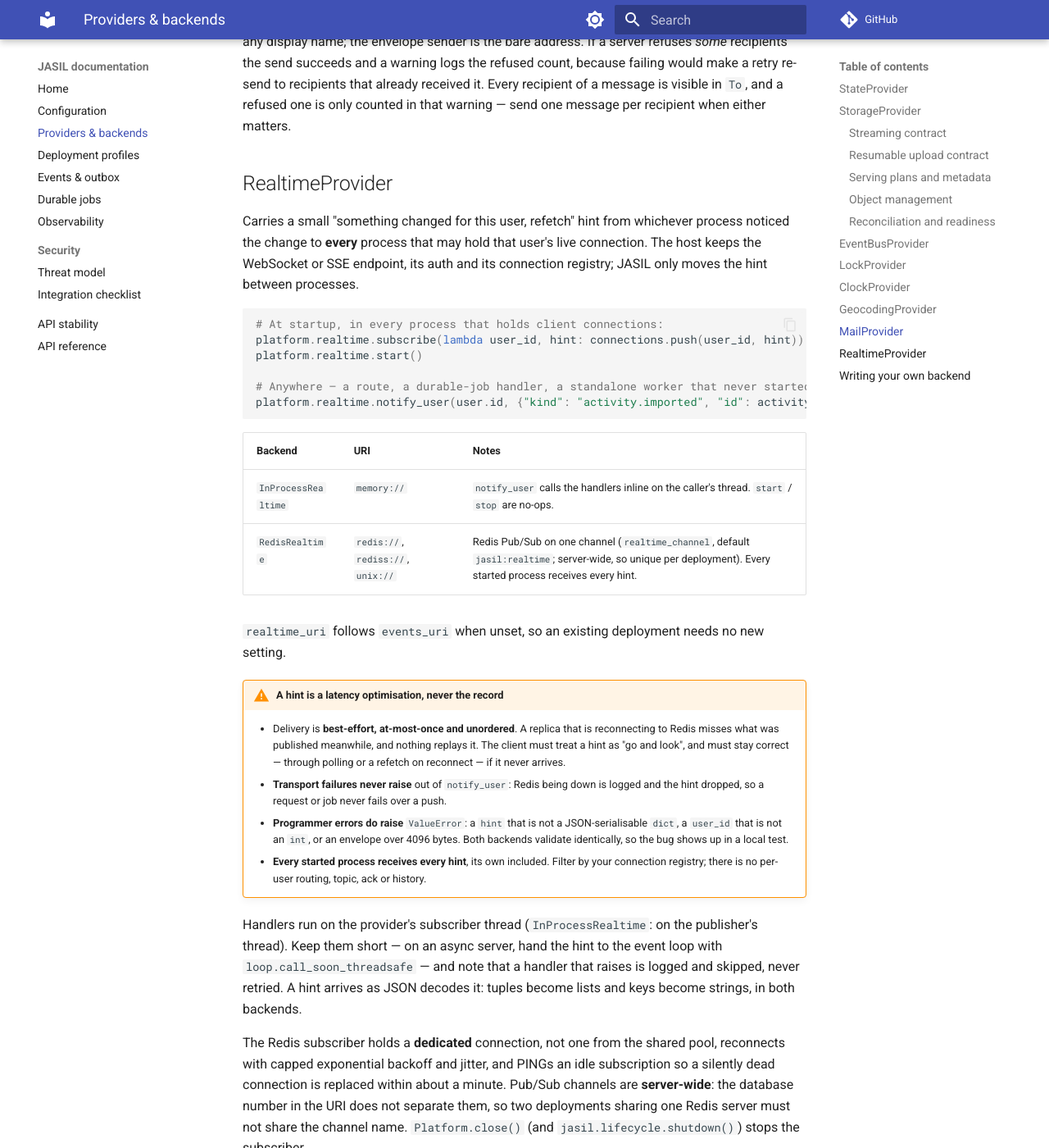
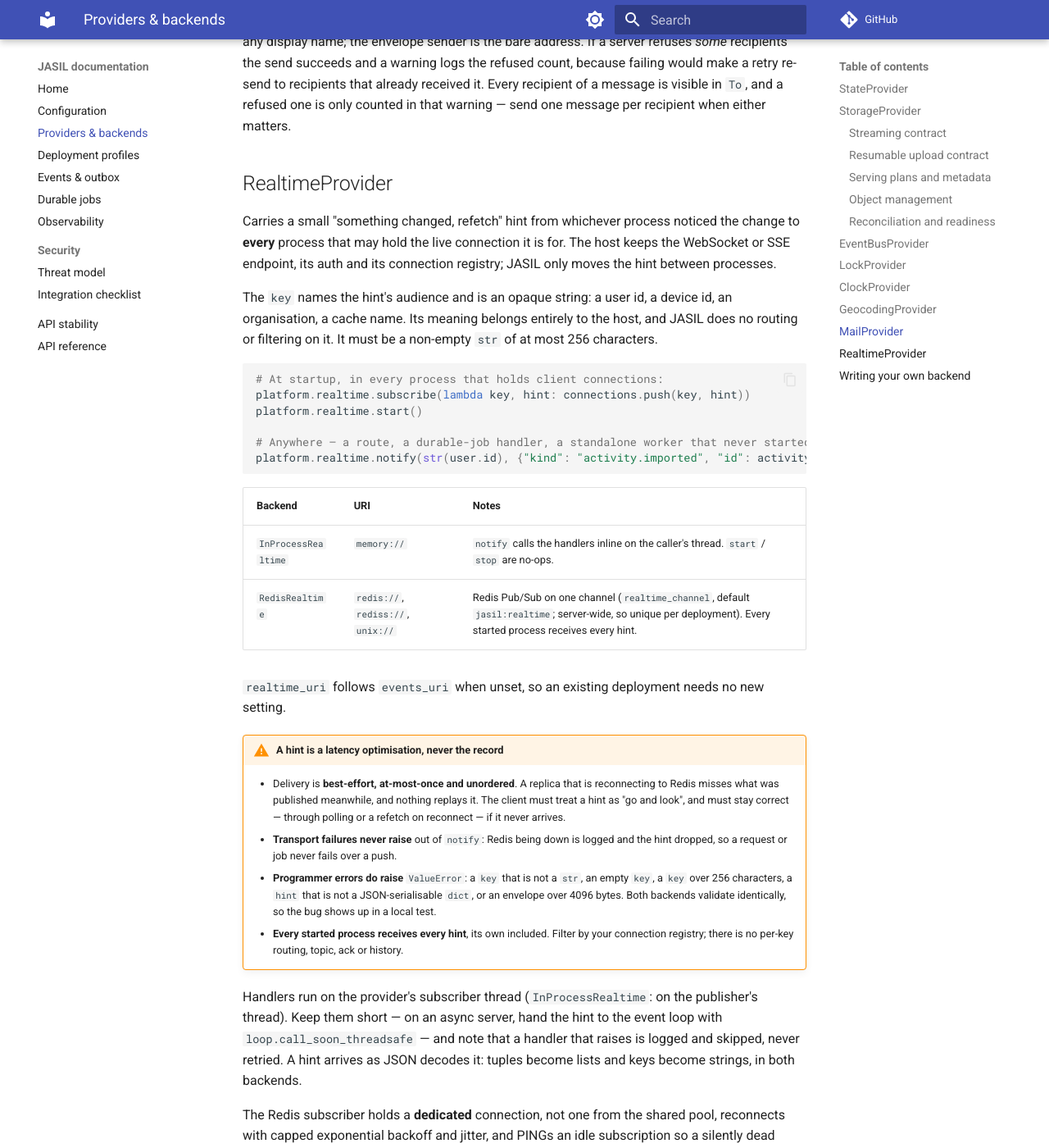
Before and after one commit to endurain-project/jasil, an MkDocs documentation site: the page built from docs/providers-and-backends.md, in a window 1280 px wide and 1400 px high, scrolled down 10240 px. Shown: the whole window at 82% size. Built offline with MkDocs 1.6.1 and Material for MkDocs 9.7.7, drawn with Linux system fonts in a browser that asks for light colours; comment, search, counter and statistics services are not loaded; some of the changed text lies outside the part shown.

Commit message:
feat(realtime)!: address hints by an opaque string key (0.8.0)
Replace notify_user(user_id: int, hint) with notify(key: str, hint) and
subscribe handlers with (str, dict). Envelope is now v2
{"v":2,"key":...,"hint":...}. Keys must be non-empty str, max 256 chars.
capture_hints returns (key, hint) tuples. Bump to 0.8.0.

Co-Authored-By: Claude Sonnet 5.5 <noreply@anthropic.com>

````diff
--- a/docs/providers-and-backends.md
+++ b/docs/providers-and-backends.md
@@ -462,23 +462,28 @@ recipient when either matters.
 
 ## RealtimeProvider
 
-Carries a small "something changed for this user, refetch" hint from whichever
-process noticed the change to **every** process that may hold that user's live
-connection. The host keeps the WebSocket or SSE endpoint, its auth and its
-connection registry; JASIL only moves the hint between processes.
+Carries a small "something changed, refetch" hint from whichever process
+noticed the change to **every** process that may hold the live connection it is
+for. The host keeps the WebSocket or SSE endpoint, its auth and its connection
+registry; JASIL only moves the hint between processes.
+
+The `key` names the hint's audience and is an opaque string: a user id, a device
+id, an organisation, a cache name. Its meaning belongs entirely to the host, and
+JASIL does no routing or filtering on it. It must be a non-empty `str` of at most
+256 characters.
 
 ```python
 # At startup, in every process that holds client connections:
-platform.realtime.subscribe(lambda user_id, hint: connections.push(user_id, hint))
+platform.realtime.subscribe(lambda key, hint: connections.push(key, hint))
 platform.realtime.start()
 
 # Anywhere — a route, a durable-job handler, a standalone worker that never started it:
-platform.realtime.notify_user(user.id, {"kind": "activity.imported", "id": activity.id})
+platform.realtime.notify(str(user.id), {"kind": "activity.imported", "id": activity.id})
 ```
 
 | Backend | URI | Notes |
 |---|---|---|
-| `InProcessRealtime` | `memory://` | `notify_user` calls the handlers inline on the caller's thread. `start` / `stop` are no-ops. |
+| `InProcessRealtime` | `memory://` | `notify` calls the handlers inline on the caller's thread. `start` / `stop` are no-ops. |
 | `RedisRealtime` | `redis://`, `rediss://`, `unix://` | Redis Pub/Sub on one channel (`realtime_channel`, default `jasil:realtime`; server-wide, so unique per deployment). Every started process receives every hint. |
 
 `realtime_uri` follows `events_uri` when unset, so an existing deployment needs
@@ -489,14 +494,14 @@ no new setting.
       reconnecting to Redis misses what was published meanwhile, and nothing
       replays it. The client must treat a hint as "go and look", and must stay
       correct — through polling or a refetch on reconnect — if it never arrives.
-    - **Transport failures never raise** out of `notify_user`: Redis being down
+    - **Transport failures never raise** out of `notify`: Redis being down
       is logged and the hint dropped, so a request or job never fails over a push.
-    - **Programmer errors do raise** `ValueError`: a `hint` that is not a
-      JSON-serialisable `dict`, a `user_id` that is not an `int`, or an envelope
-      over 4096 bytes. Both backends validate identically, so the bug shows up in
+    - **Programmer errors do raise** `ValueError`: a `key` that is not a
+      `str`, an empty `key`, a `key` over 256 characters, a `hint` that is not a
+      JSON-serialisable `dict`, or an envelope over 4096 bytes. Both backends validate identically, so the bug shows up in
       a local test.
     - **Every started process receives every hint**, its own included. Filter by
-      your connection registry; there is no per-user routing, topic, ack or
+      your connection registry; there is no per-key routing, topic, ack or
       history.
 
 Handlers run on the provider's subscriber thread (`InProcessRealtime`: on the
@@ -514,7 +519,7 @@ channel name. `Platform.close()` (and `jasil.lifecycle.shutdown()`) stops the
 subscriber.
 
 In a test, `jasil.testing.capture_hints(platform)` returns a list that collects
-every hint published afterwards as `(user_id, hint)`.
+every hint published afterwards as `(key, hint)`.
 
 ## Writing your own backend
 
--- a/jasil/__init__.py
+++ b/jasil/__init__.py
@@ -8,7 +8,7 @@ Public (pure) surface — safe to import anywhere; pulls in no backends:
         - ``StateProvider`` / ``EventBusProvider`` / ``LockProvider`` /
             ``ClockProvider`` - the other capability providers.
         - ``MailProvider`` / ``MailMessage`` and its ``MailError`` family.
-        - ``RealtimeProvider`` - cross-process, best-effort per-user hints.
+        - ``RealtimeProvider`` - cross-process, best-effort keyed hints.
 
 The composition root (``Platform`` / ``build_platform``) lives in
 ``jasil.container`` and is imported explicitly where the platform is
--- a/pyproject.toml
+++ b/pyproject.toml
@@ -1,6 +1,6 @@
 [project]
 name = "jasil"
-version = "0.7.0"
+version = "0.8.0"
 description = "Just Another Substrate & Infrastructure Library"
 authors = [{name = "João Vitória Silva", email = "joao@endurain.com"}]
 license = {text = "MIT"}
````
Also changed, not shown: CHANGELOG.md (+10 -0 lines), README.md (+1 -1 lines), docs/api-stability.md (+2 -2 lines), docs/deployment-profiles.md (+1 -1 lines), docs/index.md (+1 -1 lines), 11 other files.
